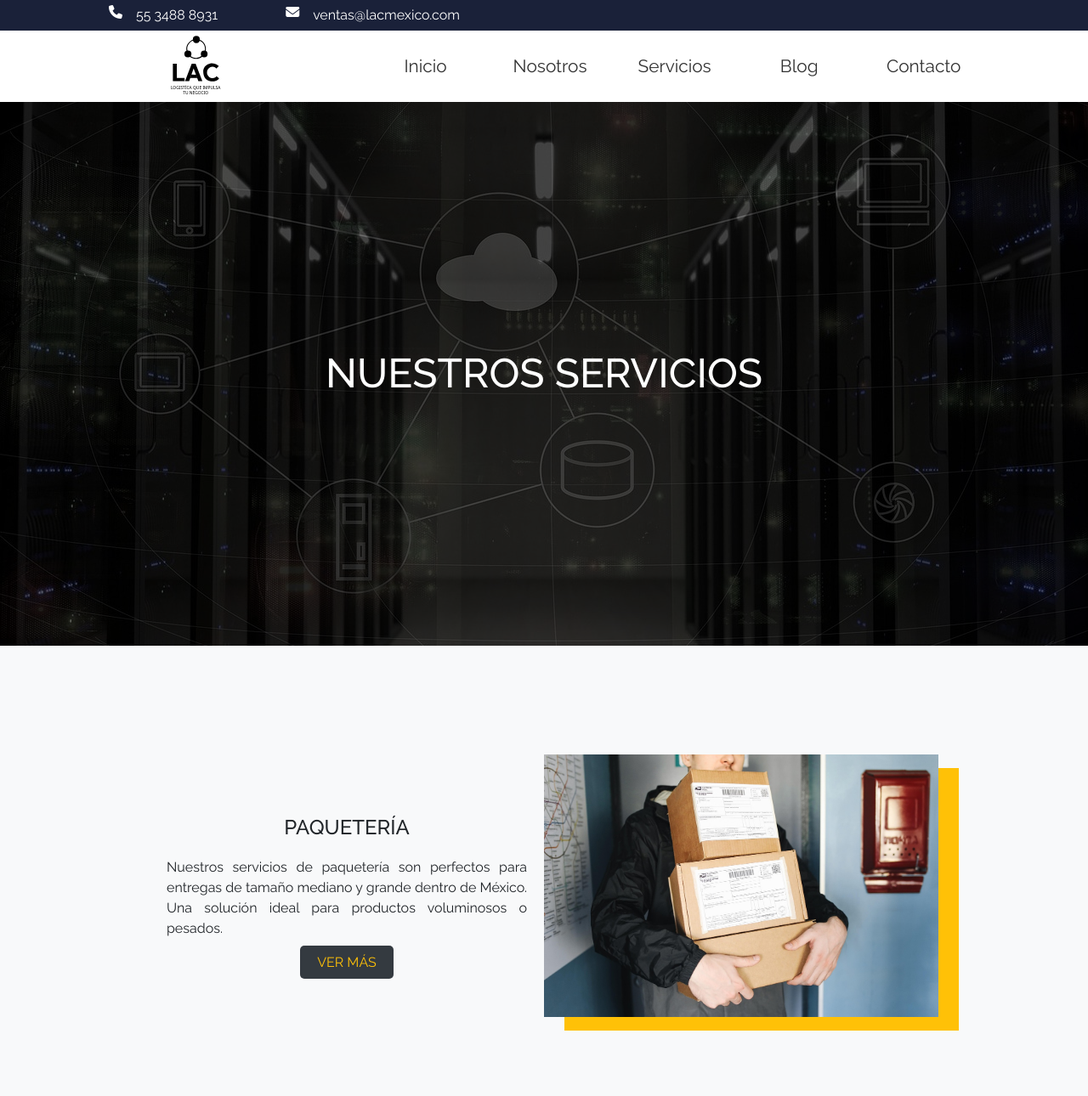
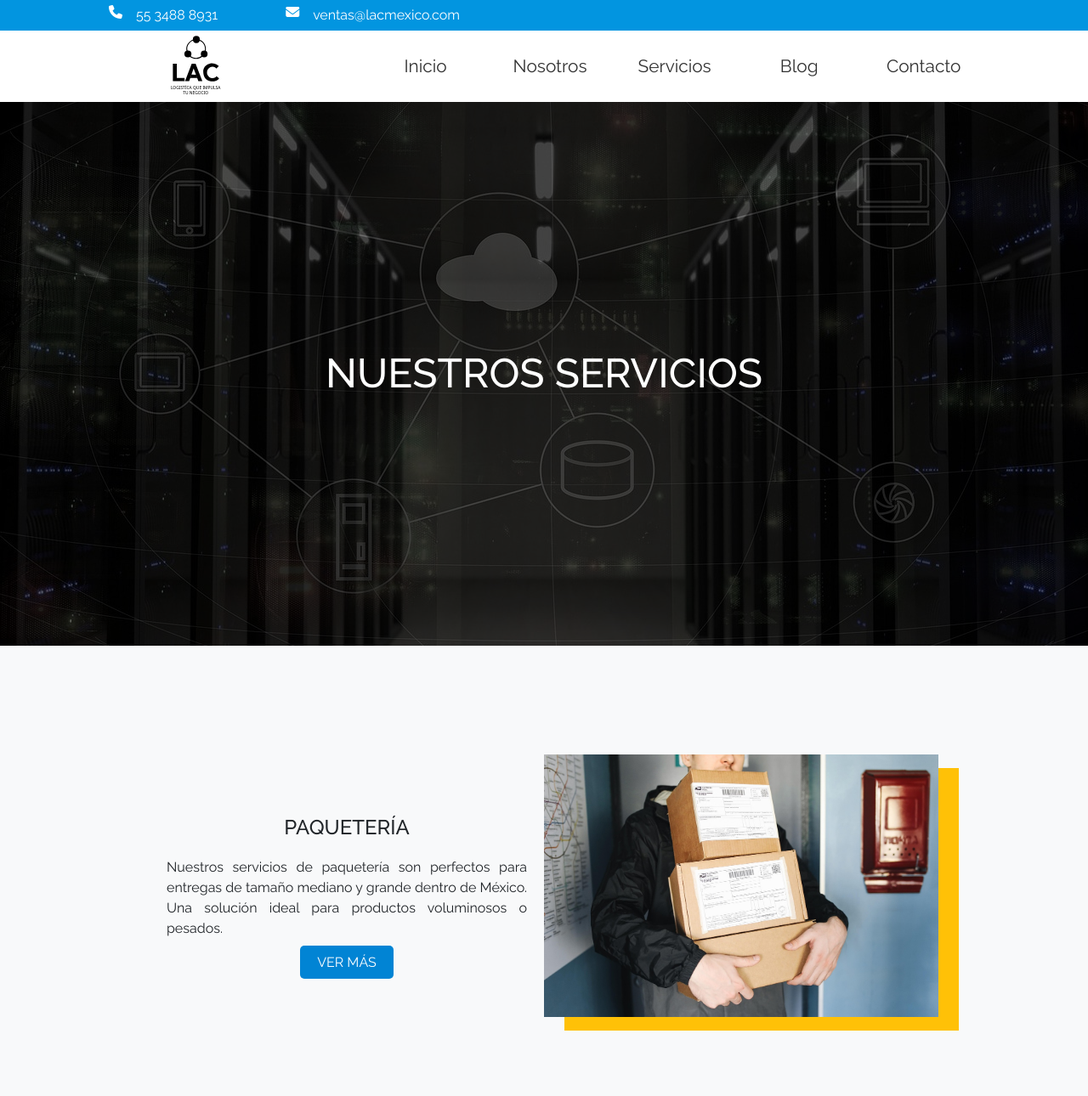
Before and after one commit to AngelDev1902/SitioLAC, a plain HTML site: page servicios.html in a window 1280 px wide. Shown: the top 1290 px of the page at 85% size. Drawn offline with nearby package versions, Linux system fonts and the light colour scheme.

Commit message:
cambio de color

```diff
--- a/src/css/footer.css
+++ b/src/css/footer.css
@@ -1,5 +1,5 @@
 footer {
-    background-color: #1a2139;
+    background-color: #0295e0;
     color: white;
     padding: 2rem 5rem;
     display: flex;
--- a/src/css/header.css
+++ b/src/css/header.css
@@ -19,7 +19,7 @@ header {
     gap: 5rem;
     align-items: center;
     padding: 0 10%;
-    background-color: #1a2139;
+    background-color: #0295e0;
     color: white;
 }
 
--- a/src/css/index.css
+++ b/src/css/index.css
@@ -625,8 +625,8 @@ body{
     width: 10rem;
     height: 2.5rem;
     border: none;
-    background-color: rgb(18, 18, 18);
-    color: sandybrown;
+    background-color: #0184d4;
+    color: white;
     font-style: italic;
 }
 
--- a/src/css/servicios.css
+++ b/src/css/servicios.css
@@ -71,8 +71,8 @@
 .servicioSeccion .boton {
     margin-top: 20px;
     padding: 10px 20px;
-    background-color: #343a40;
-    color: #ffc107;
+    background-color: #0184d4;
+    color: white;
     border: none;
     border-radius: 5px;
     cursor: pointer;
```
